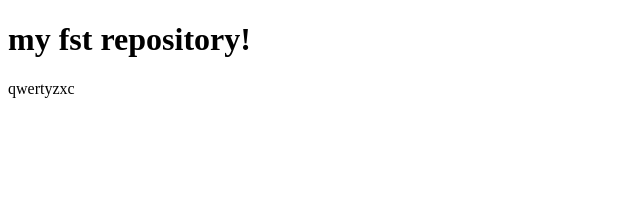
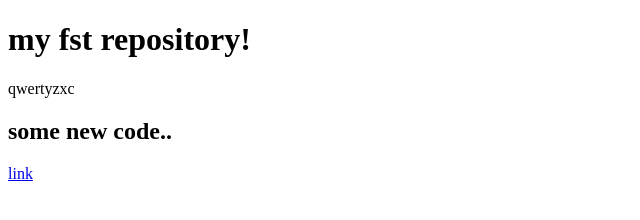
Before and after one commit to Decaiix/repository01, a plain HTML site: page index.html in a window 1280 px wide. Shown: the whole page, without its empty margins (0-640 px from the left). Drawn offline with Linux system fonts and the light colour scheme.

Commit message:
added new section

```diff
--- a/index.html
+++ b/index.html
@@ -8,5 +8,7 @@
 <body>
     <h1>my fst repository!</h1>
     <p>qwertyzxc</p>
+    <h2>some new code..</h2>
+    <a href="#">link</a>
 </body>
 </html>
```
